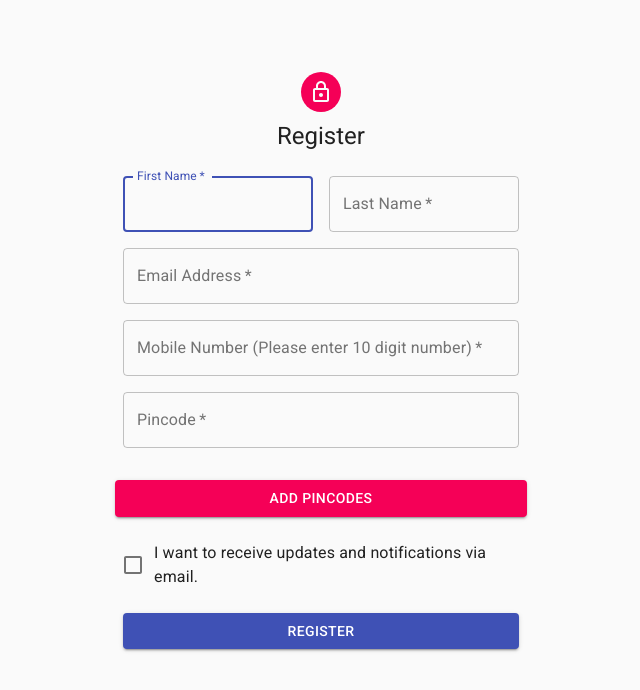
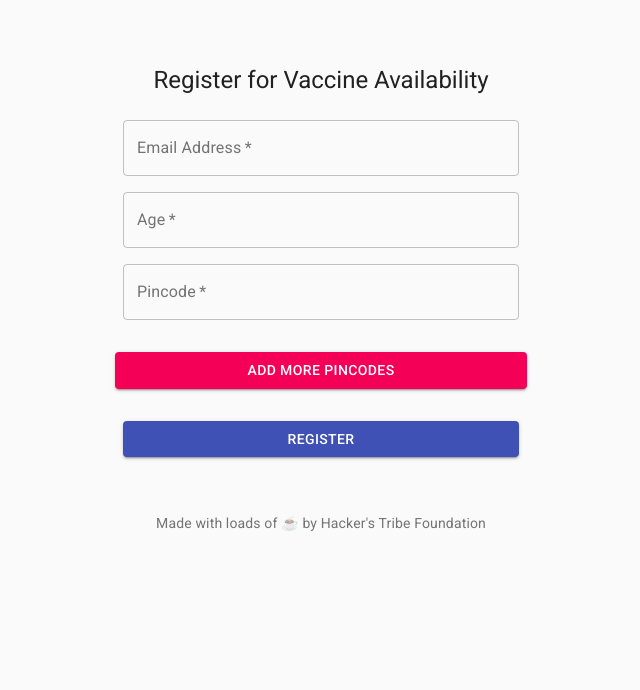
Before and after one commit to hackerstribefoundation/vaccinenotifier, a React (Create React App) app: page / in a window 1280 px wide. Shown: the top 690 px of the page, without its empty margins (319-959 px from the left). Built offline with nearby package versions, Linux system fonts and the light colour scheme.

Commit message:
Added relevant fields

```diff
--- a/src/pages/Home.js
+++ b/src/pages/Home.js
@@ -1,4 +1,4 @@
-import React, {Component} from 'react';
+import React, { Component } from 'react';
 import Avatar from '@material-ui/core/Avatar';
 import Button from '@material-ui/core/Button';
 import CssBaseline from '@material-ui/core/CssBaseline';
@@ -10,10 +10,21 @@ import Grid from '@material-ui/core/Grid';
 import Box from '@material-ui/core/Box';
 import Typography from '@material-ui/core/Typography';
 import Container from '@material-ui/core/Container';
-import {IconButton, Snackbar, withStyles} from "@material-ui/core";
-import {CloseRounded, LockOutlined} from "@material-ui/icons";
+import { IconButton, Snackbar, withStyles } from "@material-ui/core";
+import { CloseRounded } from "@material-ui/icons";
 
-const useStyles =(theme) => ({
+function Copyright() {
+    return (
+        <Typography variant="body2" color="textSecondary" align="center">
+            {'Made with loads of \u2615 by '}
+            <Link color="inherit" href="https://hackerstribe.tech/">
+                Hacker's Tribe Foundation
+            </Link>{' '}
+        </Typography>
+    );
+}
+
+const useStyles = (theme) => ({
     paper: {
         marginTop: theme.spacing(8),
         display: 'flex',
@@ -33,8 +44,8 @@ const useStyles =(theme) => ({
     },
 });
 
-class Home extends Component{
-    state= {
+class Home extends Component {
+    state = {
         pinCodeIdCounter: 0,
         notification_msg: {
             triggered: false,
@@ -42,14 +53,14 @@ class Home extends Component{
         }
     }
 
-    render(){
-        const {classes} = this.props;
+    render() {
+        const { classes } = this.props;
 
-        const getPinCodeIds=(event)=>{
-            let pincodeCounter= parseInt(Object.assign(this.state.pinCodeIdCounter))
-            let pincodeArray=[]
-            let iter=0
-            for(iter; iter<=pincodeCounter; iter++){
+        const getPinCodeIds = (event) => {
+            let pincodeCounter = parseInt(Object.assign(this.state.pinCodeIdCounter))
+            let pincodeArray = []
+            let iter = 0
+            for (iter; iter <= pincodeCounter; iter++) {
                 pincodeArray.push(iter)
             }
 
@@ -57,7 +68,7 @@ class Home extends Component{
 
         }
 
-        const onSnackBarHandleClose=()=>{
+        const onSnackBarHandleClose = () => {
             this.setState({
                 notification_msg: {
                     triggered: false,
@@ -66,18 +77,18 @@ class Home extends Component{
             })
         }
 
-        const pincodeIdIncrementer=()=>{
+        const pincodeIdIncrementer = () => {
 
-            let pincodeCounter= parseInt(Object.assign(this.state.pinCodeIdCounter))
+            let pincodeCounter = parseInt(Object.assign(this.state.pinCodeIdCounter))
 
-            if(pincodeCounter>=4){
+            if (pincodeCounter >= 4) {
                 this.setState({
                     notification_msg: {
                         triggered: true,
                         message: "Only 5 pincodes per user are allowed to be tracked"
                     }
                 })
-            }else{
+            } else {
                 pincodeCounter++
                 this.setState({
                     pinCodeIdCounter: pincodeCounter
@@ -89,37 +100,11 @@ class Home extends Component{
             <Container component="main" maxWidth="xs">
                 <CssBaseline />
                 <div className={classes.paper}>
-                    <Avatar className={classes.avatar}>
-                        <LockOutlined />
-                    </Avatar>
                     <Typography component="h1" variant="h5">
-                        Register
+                        Register for Vaccine Availability
                     </Typography>
                     <form className={classes.form} noValidate>
                         <Grid container spacing={2}>
-                            <Grid item xs={12} sm={6}>
-                                <TextField
-                                    autoComplete="fname"
-                                    name="firstName"
-                                    variant="outlined"
-                                    required
-                                    fullWidth
-                                    id="firstName"
-                                    label="First Name"
-                                    autoFocus
-                                />
-                            </Grid>
-                            <Grid item xs={12} sm={6}>
-                                <TextField
-                                    variant="outlined"
-                                    required
-                                    fullWidth
-                                    id="lastName"
-                                    label="Last Name"
-                                    name="lastName"
-                                    autoComplete="lname"
-                                />
-                            </Grid>
                             <Grid item xs={12}>
                                 <TextField
                                     variant="outlined"
@@ -137,12 +122,13 @@ class Home extends Component{
                                     variant="outlined"
                                     required
                                     fullWidth
-                                    id="phone"
-                                    label="Mobile Number (Please enter 10 digit number)"
-                                    name="phone"
-                                    autoComplete="phone"
+                                    id="age"
+                                    label="Age"
+                                    name="age"
+                                    autoComplete="age"
                                 />
                             </Grid>
+
                             {getPinCodeIds().map(object=>(
                                 <Grid item xs={12}>
                                     <TextField
@@ -163,15 +149,9 @@ class Home extends Component{
                                 className={classes.submit}
                                 onClick={pincodeIdIncrementer}
                             >
-                                Add Pincodes
+                                Add More Pincodes
                             </Button>
 
-                            <Grid item xs={12}>
-                                <FormControlLabel
-                                    control={<Checkbox value="allowExtraEmails" color="primary" />}
-                                    label="I want to receive updates and notifications via email."
-                                />
-                            </Grid>
                         </Grid>
                         <Button
                             type="submit"
@@ -184,6 +164,9 @@ class Home extends Component{
                         </Button>
                     </form>
                 </div>
+                <Box mt={5}>
+                    <Copyright />
+                </Box>
 
                 <Snackbar
                     anchorOrigin={{
```
